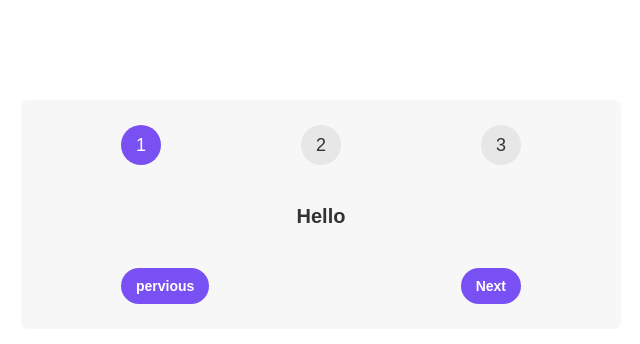
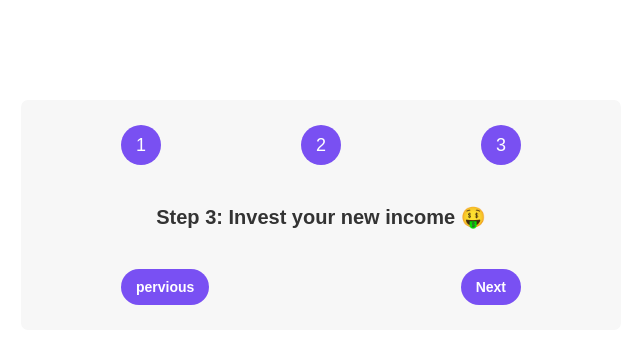
Before and after one commit to Ak003x/dev.React-practice2, a Next.js app: page / in a window 1280 px wide. Shown: the top 344 px of the page, without its empty margins (319-959 px from the left). Built offline with nearby package versions, Linux system fonts and the light colour scheme.

Commit message:
Added logic

```diff
--- a/src/app/page.js
+++ b/src/app/page.js
@@ -7,19 +7,21 @@ const messages = [
   "Invest your new income 🤑",
 ];
 
+const step = 3;
+
 
 export default function Home() {
   return (
     <div className="steps">
       <div className="numbers">
 
-        <div className="active">1</div>
-        <div>2</div>
-        <div>3</div>
+        <div className={`${step >= 1 ? "active" : ""}`}>1</div>
+        <div className={`${step >= 2 ? "active" : ""}`}>2</div>
+        <div className={`${step >= 3 ? "active" : ""}`}>3</div>
       </div>
 
 
-      <p className="message">Hello</p>
+      <p className="message">Step {step}: {messages[step - 1]}</p>
 
 
       <div className="buttons">
```
